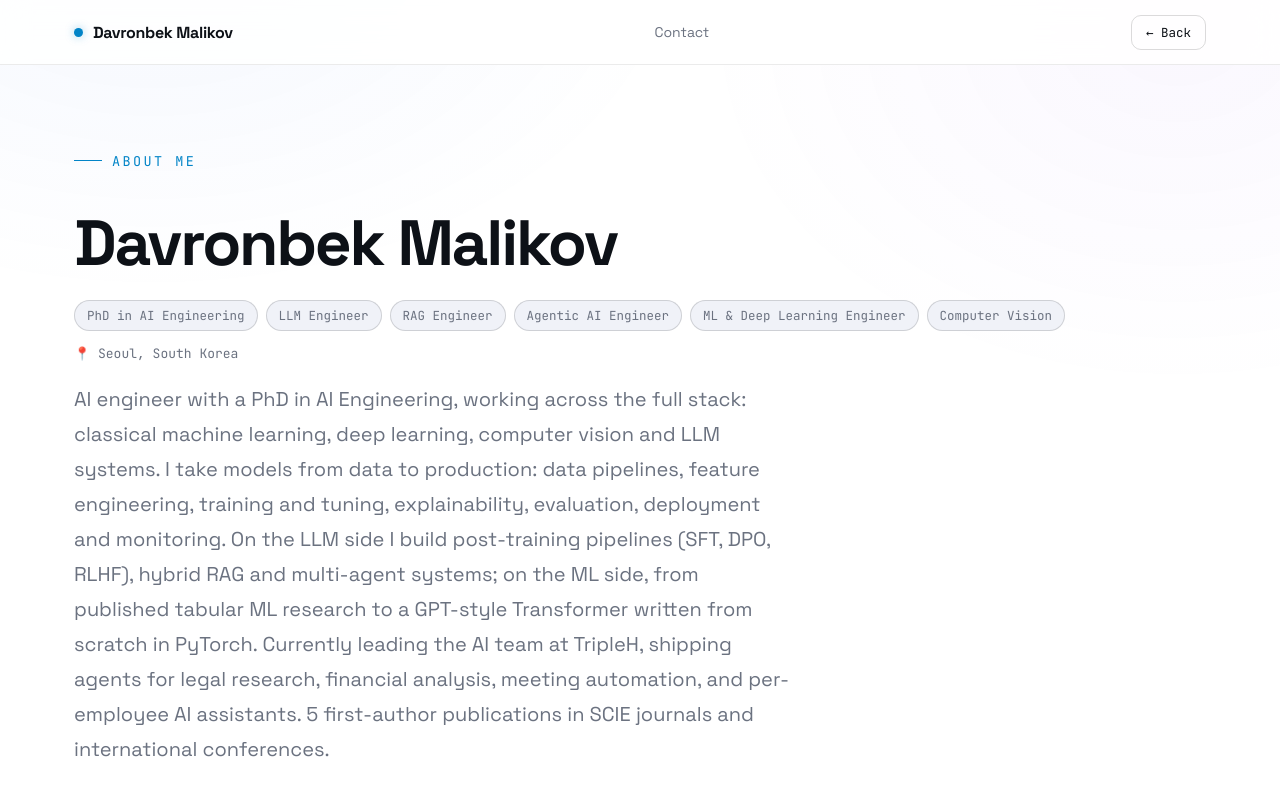
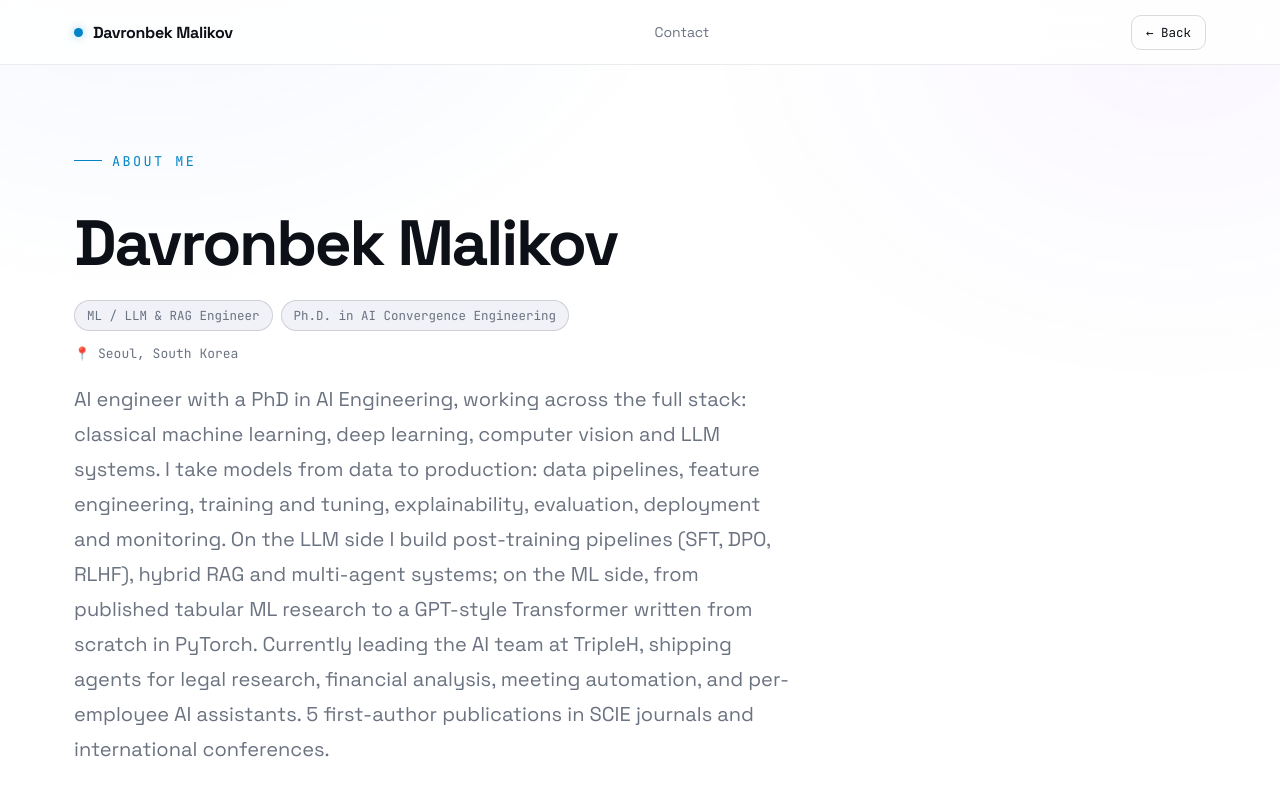
Before and after one commit to davronbek-malikov/Portfolio, a Next.js app: page /about in a window 1280 px wide. Shown: the top 800 px of the page. Built offline with nearby package versions, Linux system fonts and the light colour scheme.

Commit message:
feat: shorten headline to 'ML / LLM & RAG Engineer | Ph.D.' and tighten CV summary

```diff
--- a/app/about/page.jsx
+++ b/app/about/page.jsx
@@ -256,7 +256,7 @@ const languages = [
 
 export const metadata = {
   title: "About | Davronbek Malikov",
-  description: "PhD in AI Engineering. LLM, RAG and Agentic AI Engineer, and ML, Deep Learning and Computer Vision Engineer.",
+  description: "ML / LLM & RAG Engineer | Ph.D. in AI Convergence Engineering.",
 };
 
 export default function About() {
@@ -285,12 +285,8 @@ export default function About() {
             </Reveal>
             <Reveal delay={80}>
               <div className="about-titles">
-                <span className="role-chip">PhD in AI Engineering</span>
-                <span className="role-chip">LLM Engineer</span>
-                <span className="role-chip">RAG Engineer</span>
-                <span className="role-chip">Agentic AI Engineer</span>
-                <span className="role-chip">ML & Deep Learning Engineer</span>
-                <span className="role-chip">Computer Vision</span>
+                <span className="role-chip">ML / LLM & RAG Engineer</span>
+                <span className="role-chip">Ph.D. in AI Convergence Engineering</span>
               </div>
             </Reveal>
             <Reveal delay={120}>
@@ -454,7 +450,7 @@ export default function About() {
           <div className="container about-cta">
             <Reveal>
               <h2>Open to new opportunities</h2>
-              <p>LLM · RAG · Agentic AI · ML & Deep Learning · Computer Vision</p>
+              <p>ML / LLM & RAG Engineer | Ph.D.</p>
               <div className="hero-actions" style={{ marginTop: 24 }}>
                 <a className="btn btn-primary" href={profile.links.email}>Get in touch</a>
                 <a className="btn btn-ghost" href={profile.links.cv} target="_blank" rel="noreferrer">Download CV</a>
--- a/app/layout.jsx
+++ b/app/layout.jsx
@@ -3,10 +3,10 @@ import { profile } from "../data/projects";
 import Providers from "../components/Providers";
 
 export const metadata = {
-  title: `${profile.name} | ${profile.title}`,
+  title: `${profile.name} | ${profile.title} | ${profile.setName}`,
   description: profile.tagline,
   openGraph: {
-    title: `${profile.name} | LLM, ML & Deep Learning Engineer`,
+    title: `${profile.name} | ${profile.title} | ${profile.setName}`,
     description: profile.tagline,
     type: "website",
   },
--- a/data/projects.js
+++ b/data/projects.js
@@ -373,11 +373,11 @@ export const publications = [
 
 export const profile = {
   name: "Davronbek Malikov",
-  title: "PhD in AI Engineering",
-  roles: ["LLM Engineer", "RAG Engineer", "Agentic AI Engineer", "ML & Deep Learning Engineer", "Computer Vision"],
+  title: "ML / LLM & RAG Engineer",
+  roles: ["ML / LLM & RAG Engineer", "Ph.D. in AI Convergence Engineering"],
   tagline:
     "AI engineer across the full stack: classical machine learning, deep learning, computer vision and LLM systems. I take models from data to production: pipelines, training, evaluation, deployment and monitoring, from published ML research to multi-agent LLM platforms.",
-  setName: "LLM · ML · Deep Learning",
+  setName: "Ph.D.",
   links: {
     email: "mailto:davronbekmalikov96@gmail.com",
     github: "https://github.com/davronbek-malikov",
```
Also changed, not shown: 1 other file (tests, documents, lock files or other folders).
